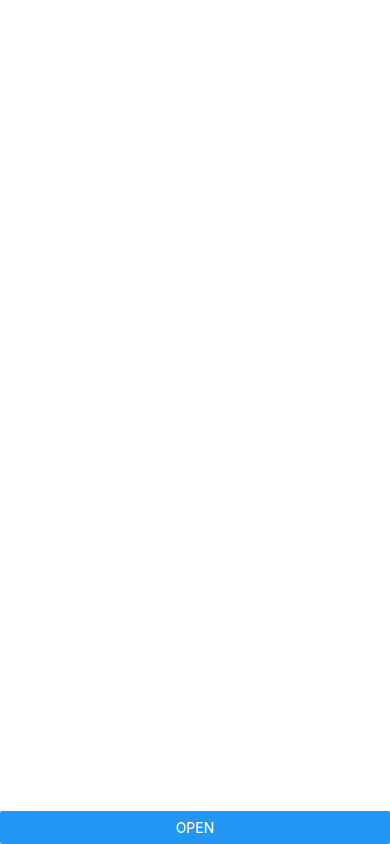
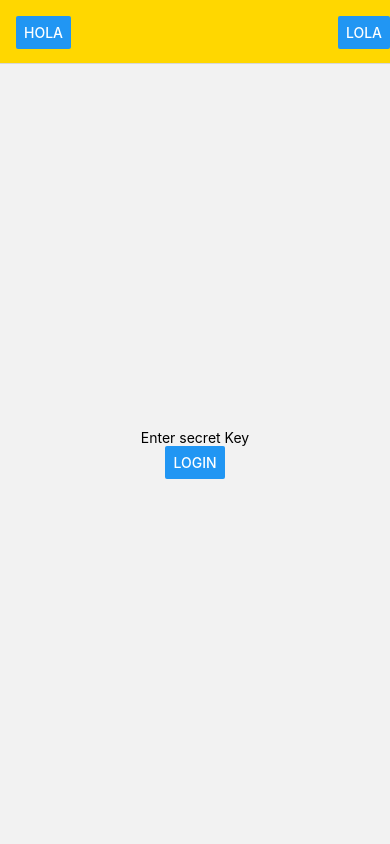
Before and after one commit to Jahanzaib-Mirza/React-native-revision, a React Native app: screen / in a window 390 px wide. Built offline with nearby package versions, Linux system fonts and the light colour scheme.

Commit message:
Stack navigation

```diff
--- a/App.jsx
+++ b/App.jsx
@@ -1,23 +1,56 @@
 import React, {useEffect, useState} from 'react';
 import {View, StyleSheet, Button, Modal, Text} from 'react-native';
+import {NavigationContainer} from '@react-navigation/native';
+import {createNativeStackNavigator} from '@react-navigation/native-stack';
+
+function HomeScreen(props) {
+  console.warn(props.route.params);
+  return (
+    <View style={{flex: 1, alignItems: 'center', justifyContent: 'center'}}>
+      <Text>Home Screen</Text>
+      <Text>Email : {props.route.params.email}</Text>
+    </View>
+  );
+}
+function Login(props) {
+  return (
+    <View style={{flex: 1, alignItems: 'center', justifyContent: 'center'}}>
+      <Text>Enter secret Key</Text>
+      <Button
+        title="Login"
+        onPress={() =>
+          props.navigation.navigate('Home', {email: 'jahanzaibm29@gmail.com'})
+        }
+      />
+    </View>
+  );
+}
+
+const Stack = createNativeStackNavigator();
 
 const App = () => {
-  const [show, setShow] = useState(false);
-
   return (
-    <View style={styles.container} >
-      <Modal transparent={true} visible={show} animationType='slide'>
-        <View style={styles.modalContainer}>
-          <View style={styles.modalView}>
-            <Text style={styles.modalText}>Fuck U Hard</Text>
-            <Button title="Close" onPress={()=>setShow(false)}/>
-          </View>
-        </View>
-      </Modal>
-      <View style={styles.buttonWrapper}>
-        <Button title="Open" onPress={()=>setShow(true)} />
-      </View>
-    </View>
+    <NavigationContainer>
+      <Stack.Navigator>
+        <Stack.Screen
+          name="Login"
+          component={Login}
+          options={{
+            headerTitle: ()=><Button title='hola'/>,
+            headerRight:()=> <Button title='lola'/>,
+            headerStyle: {
+              backgroundColor: 'gold',
+            },
+            headerTintColor: '#fff',
+            headerTitleStyle: {
+              fontSize: 30,
+              fontWeight: 'bold',
+            },
+          }}
+        />
+        <Stack.Screen name="Home" component={HomeScreen} />
+      </Stack.Navigator>
+    </NavigationContainer>
   );
 };
 
@@ -35,7 +68,7 @@ const styles = StyleSheet.create({
   modalView: {
     backgroundColor: '#fff',
     paddingHorizontal: 20,
-    paddingVertical:20,
+    paddingVertical: 20,
     margin: 10,
     borderRadius: 10,
     shadowColor: '#000',
```
Also changed, not shown: package.json (+6 -1 lines), 2 other files (tests, documents, lock files or other folders).
